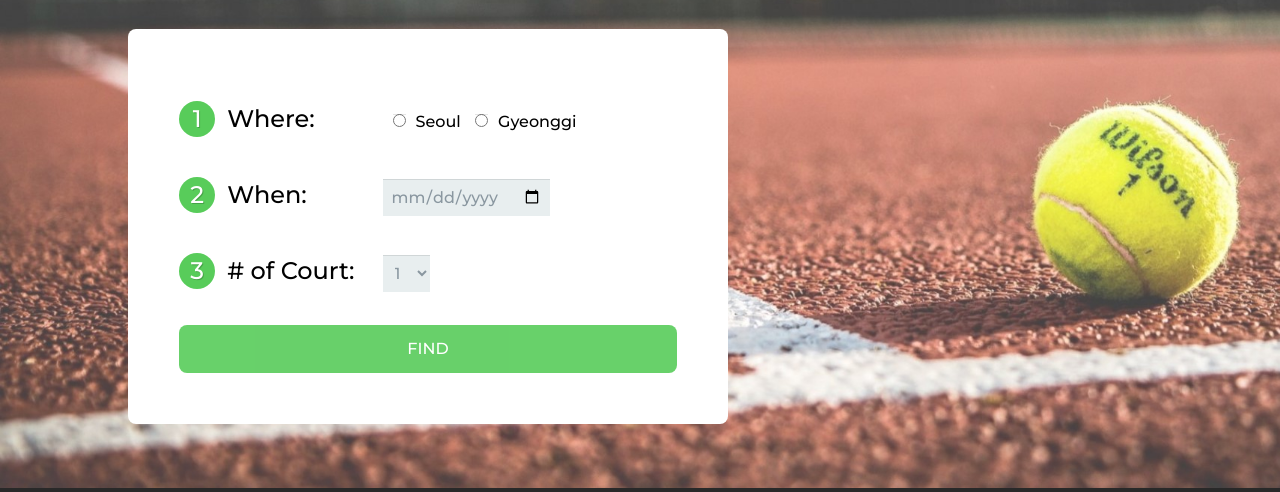
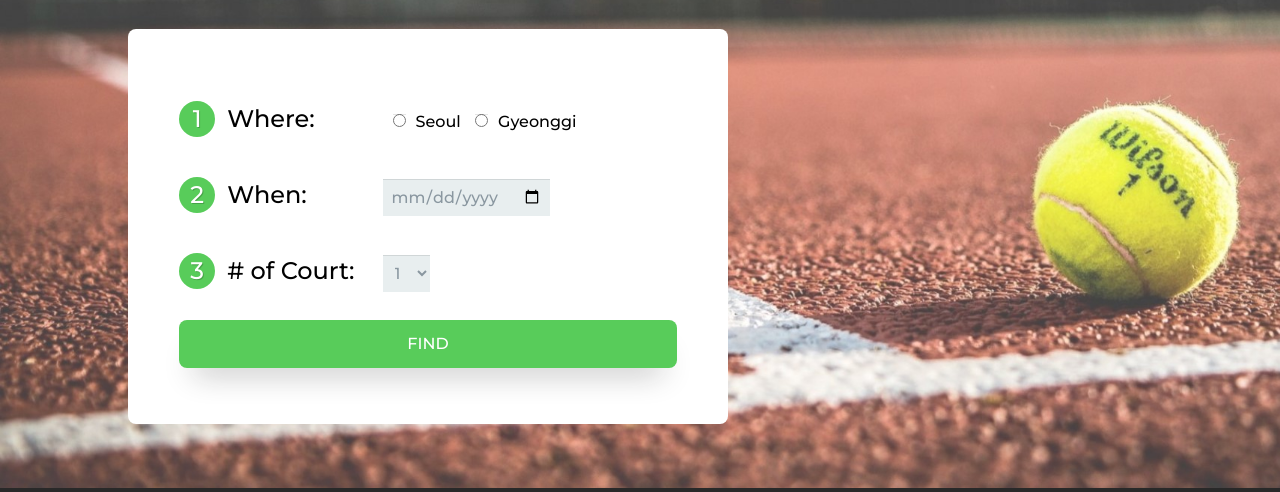
Before and after one commit to sgi105/courtfinder, a plain HTML site: page index.html in a window 1280 px wide. In both pictures the pointer is over the button "FIND". Shown: the part 270-762 px from the top of the page. Drawn offline with Linux system fonts and the light colour scheme.

Commit message:
add shadow to the FIND button

```diff
--- a/css/style.css
+++ b/css/style.css
@@ -1,4 +1,5 @@
 /*Base rules----------------------*/
+/*The elements are listed in a top to bottom order of the page*/
 
 body {
     font-family: 'Montserrat', sans-serif;
@@ -136,7 +137,10 @@ footer {
 /*State Rules------------------------*/
 
 button:hover {
-    opacity: 0.9;
+/*    opacity: 0.9;*/
+    transform: translate(0, -5px);
+    box-shadow: 0 20px 30px -15px rgba(20,20,20,0.3);
+    transition-duration: 0.35s;
 }
 
 button:active {
```
Also changed, not shown: index.html (+0 -1 lines).
